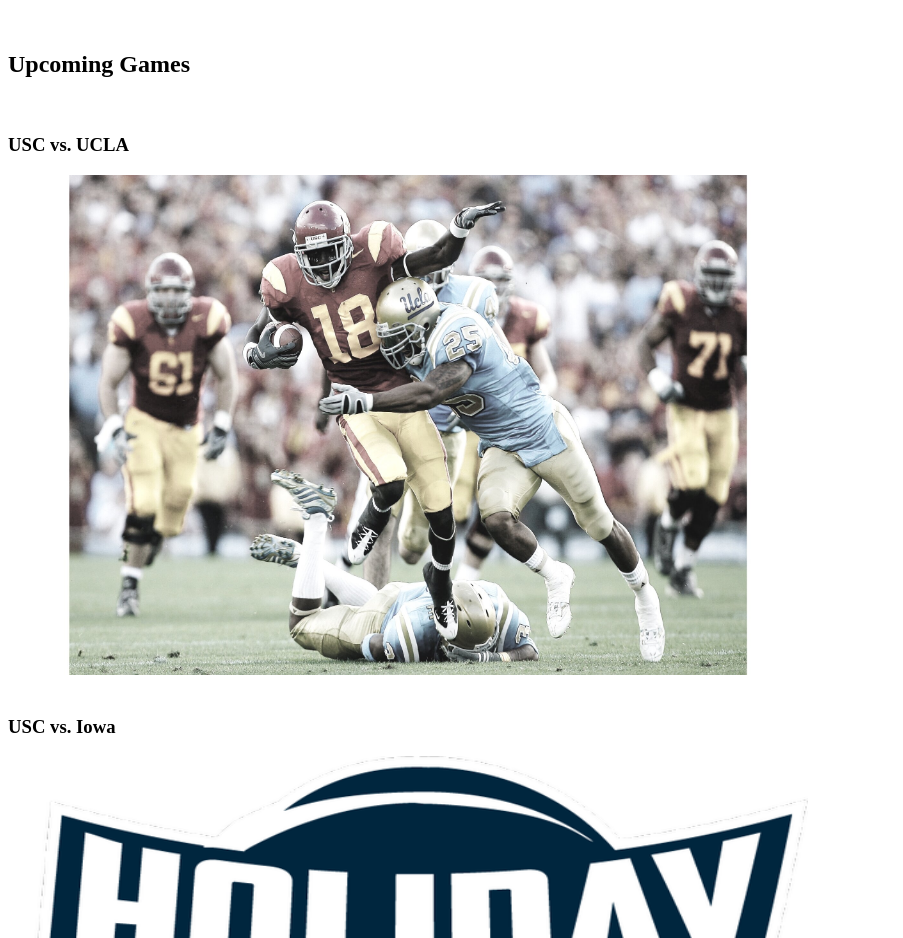
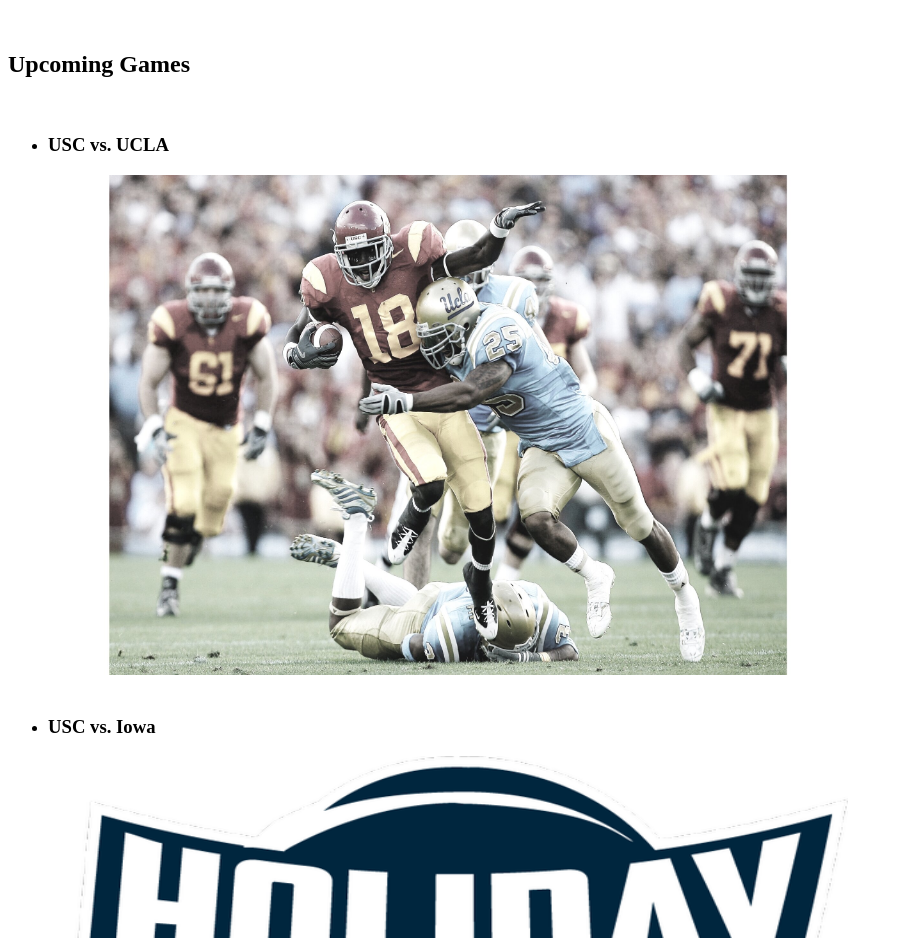
Before and after one commit to williammasdon/williammasdon.github.io, a plain HTML site: page index.html in a window 1280 px wide. Shown: the part 700-1638 px from the top of the page, without its empty margins (0-903 px from the left). Drawn offline with Linux system fonts and the light colour scheme.

Commit message:
making it better

```diff
--- a/index.html
+++ b/index.html
@@ -20,12 +20,17 @@
 	<br><br><br>
 	<h2>Upcoming Games</h2>
 	<br>
-	<h3>USC vs. UCLA</h3>
-	<img src="usc.jpg" style="height: 500px; width: 800px;">
-	<br><br>
-	<h3>USC vs. Iowa</h3>
-	<img src="holiday.png" style="height: 500px; width: 800px;">
-	<br><br><br>
+	<ul>
+		<li><h3>USC vs. UCLA</h3></li>
+		<img src="usc.jpg" style="height: 500px; width: 800px;">
+		<br><br>
+		<li><h3>USC vs. Iowa</h3></li>
+		<img src="holiday.png" style="height: 500px; width: 800px;">
+		<br><br>
+		<li><h3>National Championship</h3></li>
+		<img src="champ.jpg" style="height: 500px; width: 800px;">
+		<br><br>
+	</ul>
 
 	Read our privacy policy <a href="https://www.privacypolicies.com/privacy/view/5ced6f557a6e48b413d0a7c58b818822">here</a>
 
```
Also changed, not shown: page2.html (+2 -0 lines), champ.jpg (added).
